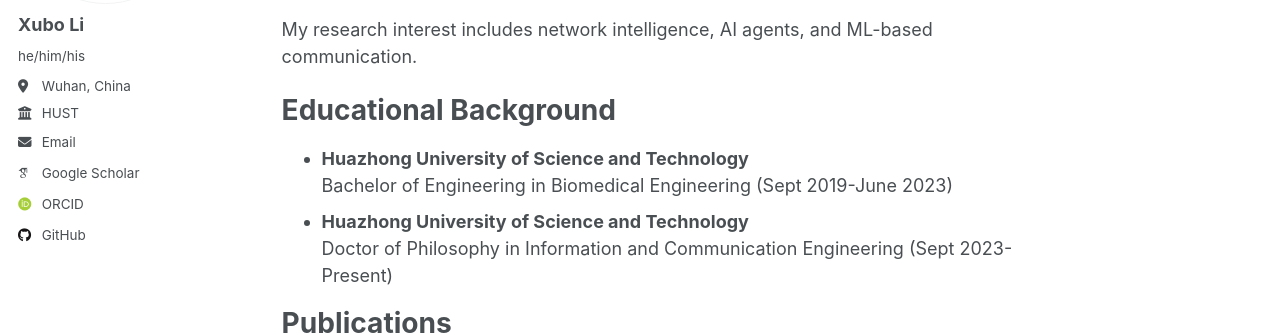
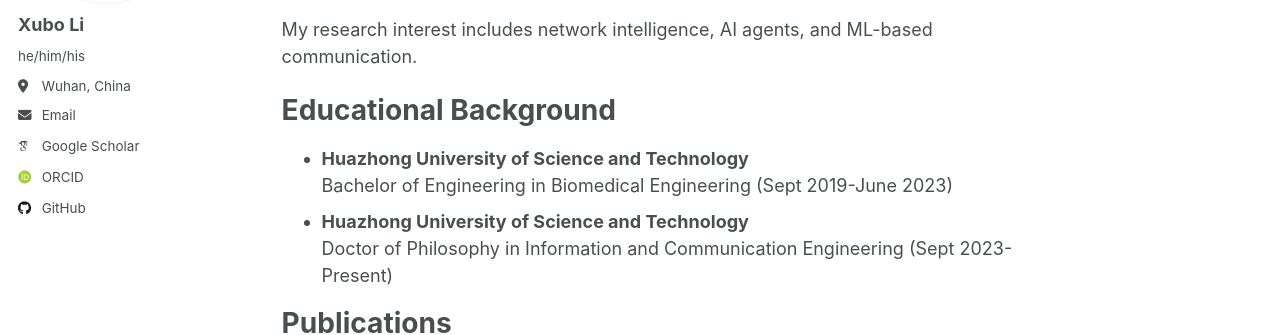
Before and after one commit to XuboLee/xubolee.github.io, a Jekyll site: the page built from _pages/about.md, in a window 1280 px wide. Shown: the part 270-605 px from the top of the page. Built offline with Jekyll 4.4.1, drawn with Linux system fonts in a browser that asks for light colours; some web fonts are replaced; a script that is not in the unit is left out.

Commit message:
Update _config.yml

```diff
--- a/_config.yml
+++ b/_config.yml
@@ -27,7 +27,7 @@ author:
   pronouns         : "he/him/his"
   bio              : # "Short biography for the left-hand sidebar"
   location         : "Wuhan, China"
-  employer         : "HUST"
+  employer         : # "HUST"
   uri              : # URL
   email            : "xuboli@hust.edu.cn"
 
```
